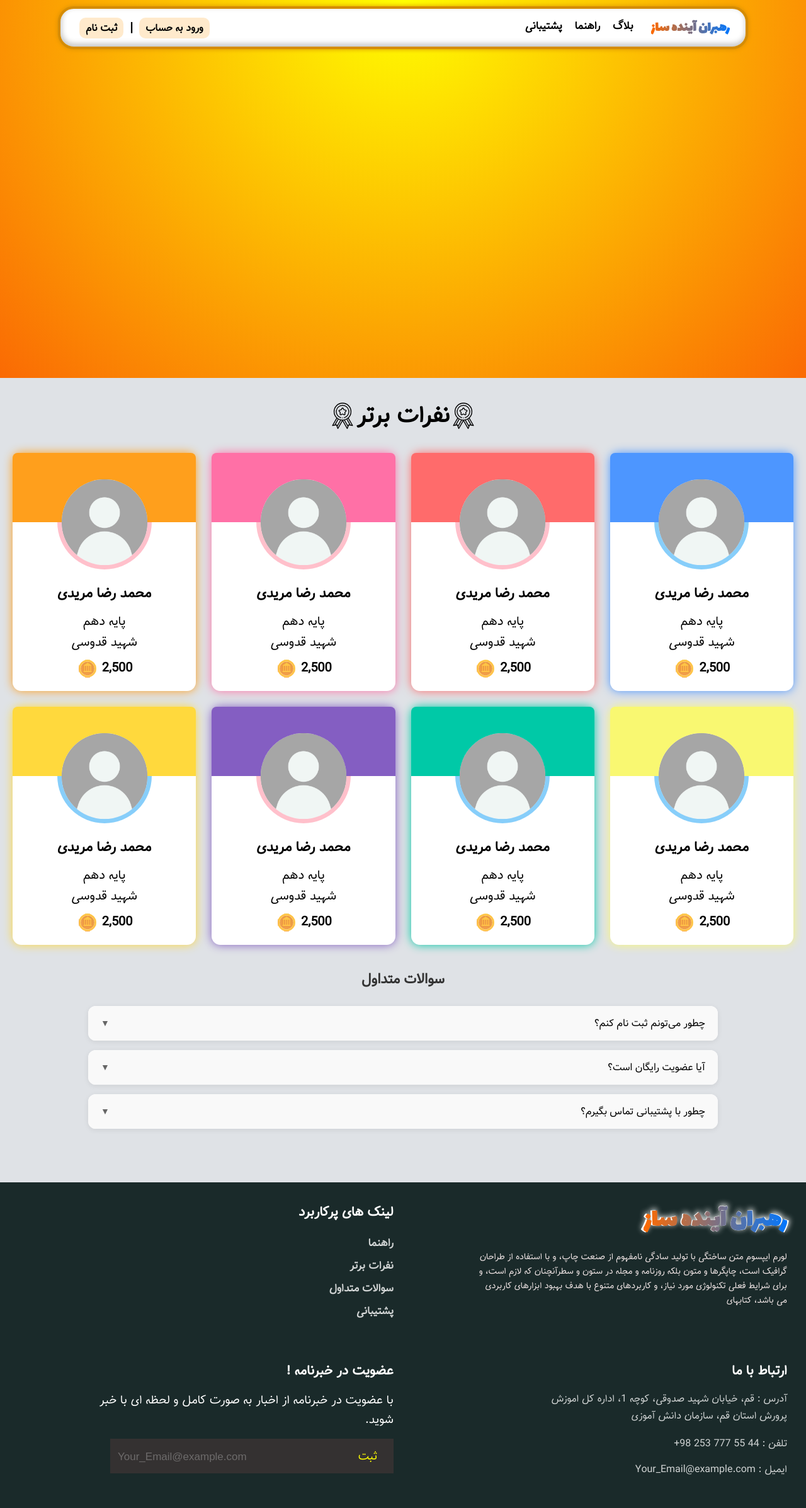
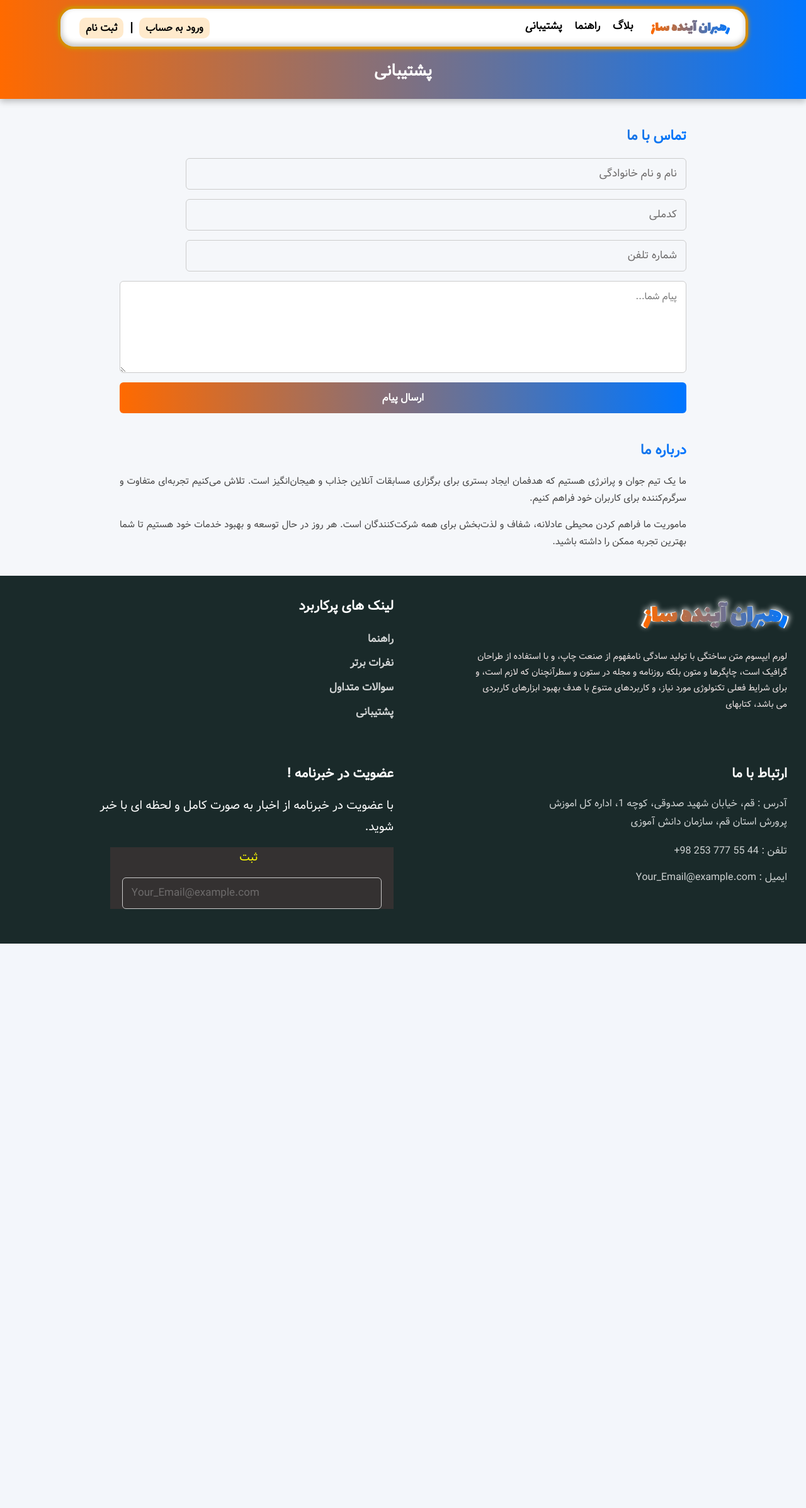
Before and after one commit to amirali5370/Alfa, a Flask app: page /support in a window 1280 px wide. Shown: the whole page at 63% size. After the commit the page ends 1498 px from the top, so only its background shows below. Run offline with Flask 3, Linux system fonts and the light colour scheme; some libraries are stand-ins or nearby versions.

Commit message:
create support page and ticket model

```diff
--- a/blueprints/user.py
+++ b/blueprints/user.py
@@ -8,6 +8,7 @@ from scoring import *
 from models.user import User
 from models.invite import Invite
 from models.news import News
+from models.ticket import Ticket
 
 app = Blueprint("user" , __name__)
 
@@ -122,7 +123,7 @@ def panel():
 
 
 
-@app.route("/", methods = ["POST","GET"],  strict_slashes=False)
+@app.route("/",  strict_slashes=False)
 def home():
     top_users = User.query.filter(User.completion == 1).order_by(User.coins.desc()).limit(9).all()
     return render_template("home.html", current_user=current_user, top_users=top_users)
@@ -167,7 +168,22 @@ def guide():
 
 @app.route("/support", methods = ["POST","GET"],  strict_slashes=False)
 def support():
-    return render_template("home.html", current_user=current_user)
+    if request.method == "POST":
+        name = request.form.get('name',None)
+        code = request.form.get('code',None)
+        phone = request.form.get('phone',None)
+        message = request.form.get('message',None)
+        try:
+            tick = Ticket(name=name, code=code, phone=phone, message=message)
+            db.session.add(tick)
+            db.session.commit()
+            flash("ticket_add_success")
+        except:
+            flash("ticket_add_error")
+
+        return redirect(request.url)
+    else:
+        return render_template("user/support.html", current_user=current_user)
 
 # #login page
 # @app.route("/login", methods = ["POST","GET"],  strict_slashes=False)
--- /dev/null
+++ b/static/styles/user/support.css
@@ -0,0 +1,104 @@
+#content {
+    font-family: vazir;
+    margin: 0;
+    padding: 0;
+    background: #f5f7fa;
+    color: #333;
+    line-height: 1.8;
+    width: 100%;
+  }
+
+  /* هدر */
+  header {
+    background: linear-gradient(90deg, #FF6A00, #0076FF);
+    color: #fff;
+    text-align: center;
+    padding: 90px 10px 20px;
+    font-size: 26px;
+    font-weight: bold;
+    box-shadow: 0 4px 10px rgba(0,0,0,0.25);
+  }
+
+  /* سکشن‌ها */
+  section:not(footer>section) {
+    max-width: 900px;
+    margin: 40px auto;
+    padding: 0 20px;
+  }
+
+  section h2 {
+    font-size: 22px;
+    margin-bottom: 15px;
+    background: linear-gradient(90deg, #FF6A00, #0076FF);
+    -webkit-background-clip: text;
+    -webkit-text-fill-color: transparent;
+    font-weight: 700;
+  }
+
+  /* فرم تماس */
+  form:not(.form_fo) {
+    display: flex;
+    flex-direction: column;
+    gap: 15px;
+  }
+
+  input:not(.input_fo), textarea {
+    padding: 12px 14px;
+    border: 1px solid #ccc;
+    border-radius: 6px;
+    font-family: inherit;
+    font-size: 15px;
+    transition: border 0.3s;
+  }
+
+  input:focus, textarea:focus {
+    outline: none;
+    border-color: #0076FF;
+  }
+
+  textarea {
+    resize: vertical;
+    min-height: 120px;
+  }
+
+  button {
+    padding: 12px;
+    border: none;
+    border-radius: 6px;
+    background: linear-gradient(90deg, #FF6A00, #0076FF);
+    color: #fff;
+    font-size: 16px;
+    font-weight: 600;
+    cursor: pointer;
+    font-family: vazir;
+    transition: opacity 0.3s ease;
+  }
+
+  button:hover {
+    opacity: 0.9;
+  }
+
+  /* درباره ما */
+  .about p {
+    text-align: justify;
+    font-size: 15px;
+    color: #444;
+    margin-bottom: 12px;
+  }
+
+  /* واکنش‌گرا */
+  @media (max-width: 600px) {
+    header {
+      font-size: 20px;
+      padding: 70px 10px 20px;
+    }
+    section h2 {
+      font-size: 18px;
+    }
+    input, textarea {
+      font-size: 14px;
+    }
+    button {
+      font-size: 14px;
+    }
+  }
--- a/templates/user/support.html
+++ b/templates/user/support.html
@@ -0,0 +1,77 @@
+{% extends "main.html" %}
+{% block head %}
+    <meta name="more_of_page" content="{{ csrf_token() }}">
+    <link rel="stylesheet" href="{{ url_for('static', filename='styles/user/support.css') }}">
+    <link href="https://cdn.jsdelivr.net/npm/sweetalert2@11/dist/sweetalert2.min.css" rel="stylesheet">
+
+    <title>رهبران پیشتاز | پشتیبانی</title>
+{% endblock %}
+{% block body %}
+<header>پشتیبانی</header>
+
+            <!-- فرم تماس -->
+<section>
+    <h2>تماس با ما</h2>
+    <form class="log" action="#" method="post" id="support">
+        <input type="hidden" name="csrf_token" value="{{ csrf_token() }}" />
+        <input type="text" name="name" class="log" placeholder="نام و نام خانوادگی" required>
+        <input type="number" name="code" class="log" placeholder="کدملی" required pattern="\d{11}" title="کدملی نامعتبر!">
+        <input type="number" name="phone" class="log" placeholder="شماره تلفن" required pattern="\d{11}" title="کدملی نامعتبر!">
+        <textarea form="support" name="message" placeholder="پیام شما..." required></textarea>
+        <button type="submit">ارسال پیام</button>
+    </form>
+</section>
+
+<!-- درباره ما -->
+<section class="about">
+    <h2>درباره ما</h2>
+    <p>
+    ما یک تیم جوان و پرانرژی هستیم که هدفمان ایجاد بستری برای برگزاری مسابقات آنلاین جذاب و هیجان‌انگیز است.
+    تلاش می‌کنیم تجربه‌ای متفاوت و سرگرم‌کننده برای کاربران خود فراهم کنیم.
+    </p>
+    <p>
+    ماموریت ما فراهم کردن محیطی عادلانه، شفاف و لذت‌بخش برای همه شرکت‌کنندگان است.
+    هر روز در حال توسعه و بهبود خدمات خود هستیم تا شما بهترین تجربه ممکن را داشته باشید.
+    </p>
+</section>
+
+
+<script src="https://cdn.jsdelivr.net/npm/sweetalert2@11"></script>
+
+
+{% with messages = get_flashed_messages() %}
+    {% if messages %}
+        {% for message in messages %}
+            {% if message == "ticket_add_success"%}
+            <script type="module">
+            Swal.fire({
+                title: 'تیکت شما با موفقیت ثبت شد!',
+                html: 'بعد از بررسی شدن، در صورت نیاز با شما تماس برقرار خواهد شد.',
+                icon: 'success',
+                confirmButtonColor: '#3f9b0b',
+                confirmButtonText: '<div style="direction:rtl;font-size:18px;font-family:Iran,Calibri;font-weight:bold;"><i style="margin-left: 5px;" class="fa fa-times"></i> باشه</div>',
+                showCloseButton: true,
+                showLoaderOnConfirm:true,
+                allowOutsideClick:false,
+            }).then((result) => {swal.close();})
+            </script>
+            {% elif message == "ticket_add_error" %}
+            <script type="module">
+            Swal.fire({
+                title: 'تیکت شما ثبت نشد!',
+                html: 'بعد از چند دقیقه مجددا اقدام فرمائید.<br>در صورت بر طرف نشدن مشکل با ما تماس برقرار کنید',
+                icon: 'error',
+                confirmButtonColor: '#dc1225',
+                confirmButtonText: '<div style="direction:rtl;font-size:18px;font-family:Iran,Calibri;font-weight:bold;"><i style="margin-left: 5px;" class="fa fa-times"></i> باشه</div>',
+                showCloseButton: true,
+                showLoaderOnConfirm:true,
+                allowOutsideClick:false,
+            }).then((result) => {swal.close();})
+            </script>
+            {% endif %}
+        {% endfor %}
+    {% endif %}
+{% endwith %}
+
+
+{% endblock %}
```
Also changed, not shown: models/ticket.py (added, +11 -0 lines), templates/public_alert.html (+8 -30 lines), templates/user/login.html (+24 -2 lines), templates/user/register.html (+25 -1 lines).
